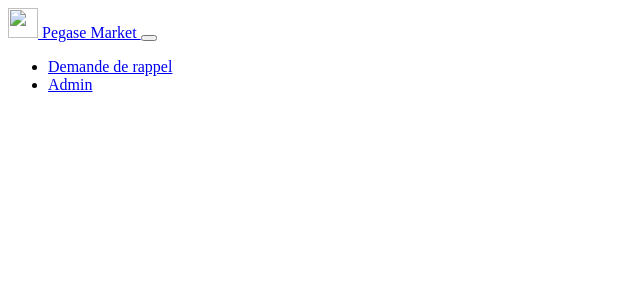
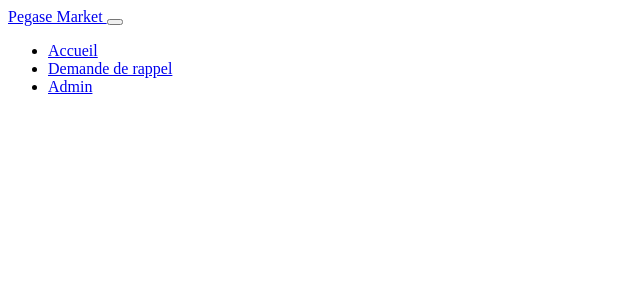
Before and after one commit to M0NAR0/pegase_market_test, a Symfony app: template templates/home/index.html.twig in a window 1280 px wide. Shown: the top 300 px of the page, without its empty margins (0-640 px from the left). Run offline with Twig, Linux system fonts and the light colour scheme; the template is opened without the code that fills it, so the values that code supplies are empty; some libraries are stand-ins or nearby versions.

Commit message:
Menu : + Accueil

```diff
--- a/assets/styles/app.scss
+++ b/assets/styles/app.scss
@@ -2,4 +2,8 @@
 
 body {
     background-color: lightgray;
+
+    .navbar {
+        padding: 0.5rem 1rem;
+    }
 }
--- a/templates/home/index.html.twig
+++ b/templates/home/index.html.twig
@@ -6,7 +6,6 @@
 <header>
     <nav class="navbar navbar-expand-lg navbar-light bg-light">
         <a class="navbar-brand" href="{{ url('app_home') }}">
-            <img src="" width="30" height="30" class="d-inline-block align-top" alt="">
             Pegase Market
         </a>
         <button class="navbar-toggler" type="button" data-toggle="collapse" data-target="#navbarSupportedContent" aria-controls="navbarSupportedContent" aria-expanded="false" aria-label="Toggle navigation">
@@ -15,6 +14,9 @@
 
         <div class="collapse navbar-collapse" id="navbarSupportedContent">
             <ul class="navbar-nav mr-auto">
+                <li class="nav-item">
+                    <a class="nav-link" href="{{ url('app_home') }}">Accueil</a>
+                </li>
                 <li class="nav-item">
                     <a class="nav-link" href="{{ url('app_form') }}">Demande de rappel</a>
                 </li>
```
